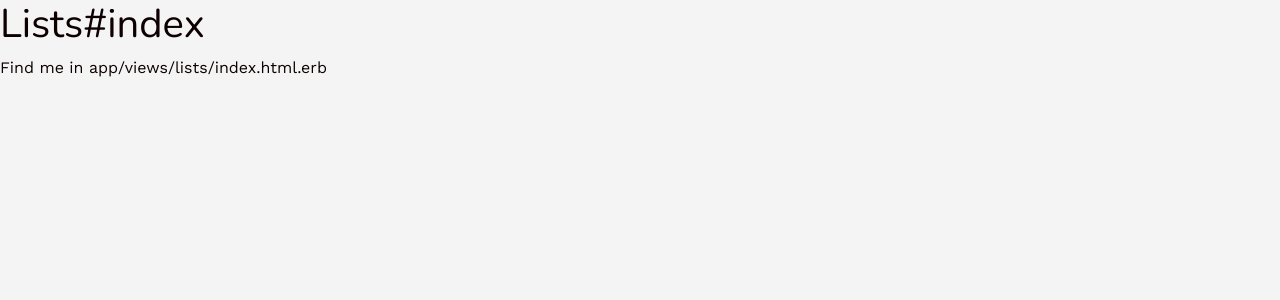
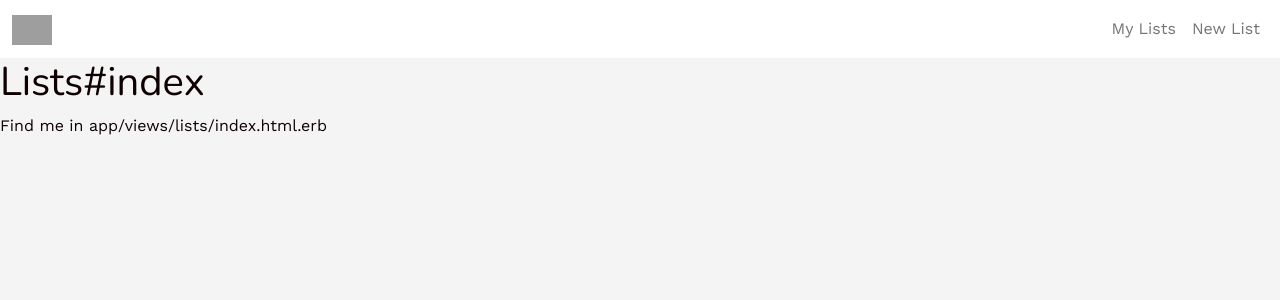
Before and after one commit to lingfungc/rails-watch-list, a Rails app: page / in a window 1280 px wide. Shown: the top 300 px of the page. Run offline with Rails 7, Linux system fonts and the light colour scheme; style sheets or scripts are compiled from the project's sources; some libraries are stand-ins or nearby versions; grey boxes are pictures that could not be loaded.

Commit message:
added navbar

```diff
--- a/app/views/layouts/application.html.erb
+++ b/app/views/layouts/application.html.erb
@@ -11,6 +11,7 @@
   </head>
 
   <body>
+    <%= render 'shared/navbar' %>
     <%= yield %>
   </body>
 </html>
--- /dev/null
+++ b/app/views/shared/_navbar.html.erb
@@ -0,0 +1,36 @@
+<div class="navbar navbar-expand-sm navbar-light navbar-lewagon">
+  <div class="container-fluid">
+    <%= link_to "#", class: "navbar-brand" do %>
+      <%= image_tag "https://raw.githubusercontent.com/lewagon/fullstack-images/master/uikit/logo.png" %>
+    <% end %>
+
+    <button class="navbar-toggler" type="button" data-bs-toggle="collapse" data-bs-target="#navbarSupportedContent" aria-controls="navbarSupportedContent" aria-expanded="false" aria-label="Toggle navigation">
+      <span class="navbar-toggler-icon"></span>
+    </button>
+
+    <div class="collapse navbar-collapse" id="navbarSupportedContent">
+      <ul class="navbar-nav me-auto">
+        <%# if user_signed_in? %>
+          <li class="nav-item active">
+            <%= link_to "My Lists", "#", class: "nav-link" %>
+          </li>
+          <li class="nav-item">
+            <%= link_to "New List", "#", class: "nav-link" %>
+          </li>
+          <li class="nav-item dropdown">
+            <%# image_tag "https://kitt.lewagon.com/placeholder/users/ssaunier", class: "avatar dropdown-toggle", id: "navbarDropdown", data: { bs_toggle: "dropdown" }, 'aria-haspopup': true, 'aria-expanded': false %>
+            <div class="dropdown-menu dropdown-menu-end" aria-labelledby="navbarDropdown">
+              <%= link_to "Action", "#", class: "dropdown-item" %>
+              <%= link_to "Another action", "#", class: "dropdown-item" %>
+              <%= link_to "Log out", "#", class: "dropdown-item", data: {turbo_method: :delete} %>
+            </div>
+          </li>
+        <%# else %>
+          <!--li class="nav-item"-->
+            <%#= link_to "Login", new_user_session_path, class: "nav-link" %>
+          <!--/li-->
+        <%# end %>
+      </ul>
+    </div>
+  </div>
+</div>
```
